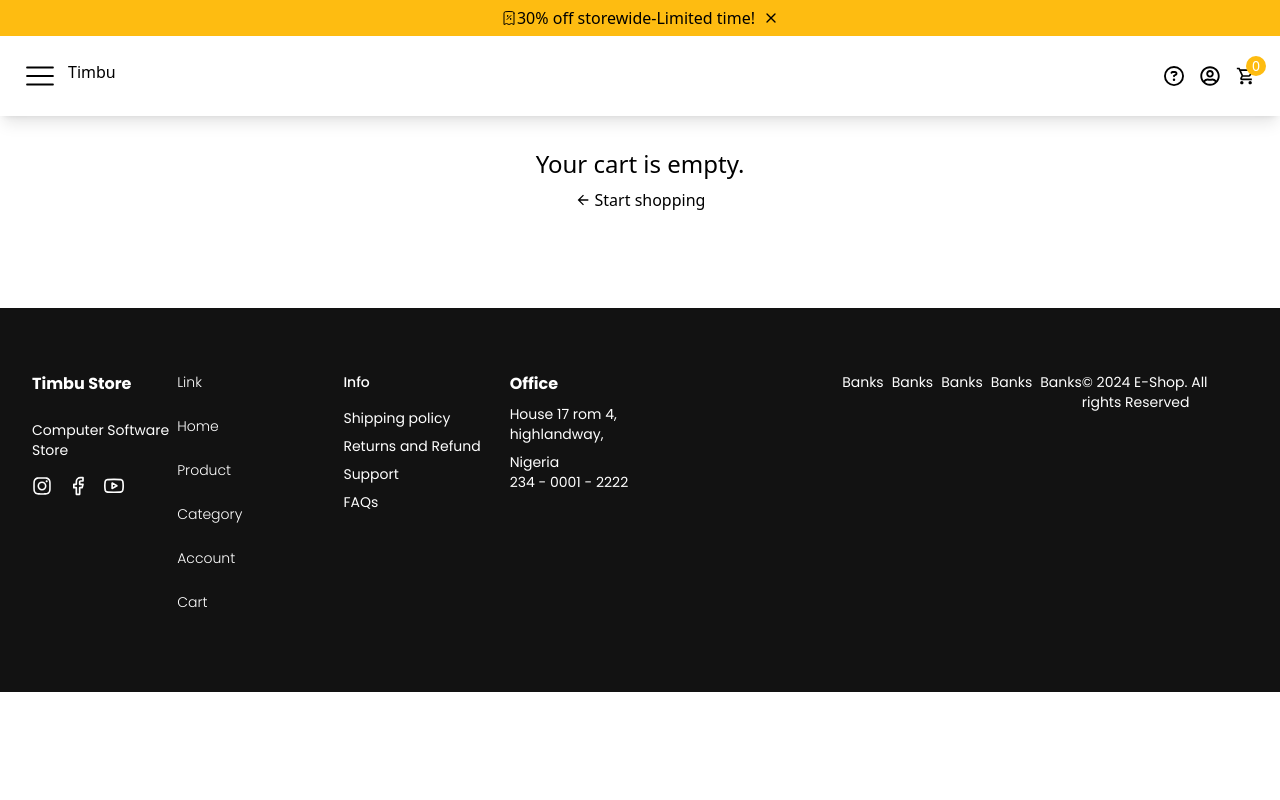
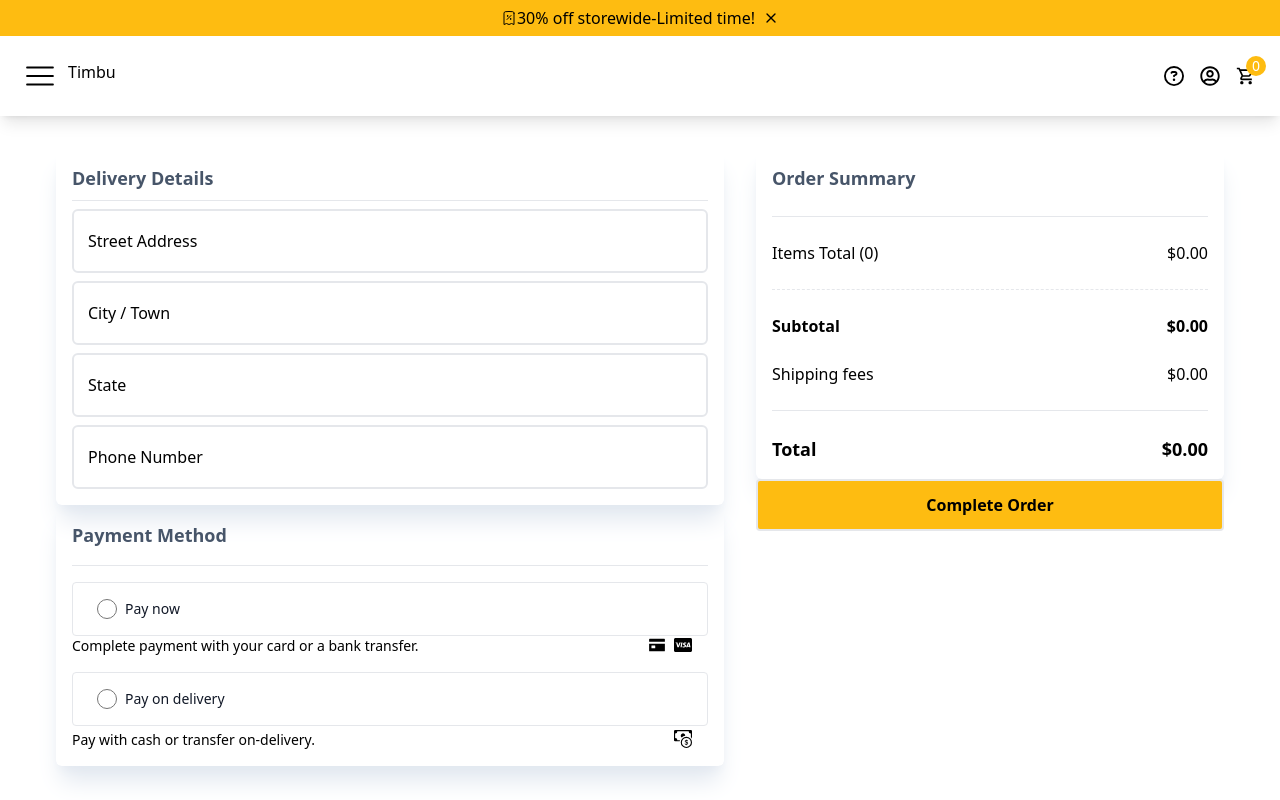
Before and after one commit to Victorvalour/hng11-stage2, a React (Vite) app: page /checkout in a window 1280 px wide. Shown: the top 800 px of the page. Built offline with nearby package versions, Linux system fonts and the light colour scheme.

Commit message:
Fixed checkout

```diff
--- a/src/components/CartClient.tsx
+++ b/src/components/CartClient.tsx
@@ -1,5 +1,3 @@
-"use client";
-
 import { useCart } from "../hooks/useCart";
 import { HiOutlineTicket } from "react-icons/hi2";
 import { MdArrowBack } from "react-icons/md";
--- a/src/components/CheckoutClient.tsx
+++ b/src/components/CheckoutClient.tsx
@@ -16,7 +16,7 @@ import { BsCashCoin } from "react-icons/bs";
 
 const CheckoutClient = () => {
   /* const [error, setError] = useState(false); */
-  const [loading, setLoading] = useState(true);
+  const [loading, setLoading] = useState(false);
   const { cartTotalQty, cartTotalAmount, cartProducts, handleClearCart } =
     useCart();
   const [isPaymentSuccessful, setIsPaymentSuccessful] = useState(false);
@@ -57,6 +57,7 @@ const CheckoutClient = () => {
         }, 2000);
       }, 5000);
     }
+  };
   /*
             .catch((error) => {
               setError(true);
@@ -216,6 +217,5 @@ const CheckoutClient = () => {
     </div>
   );
 };
-};
 
 export default CheckoutClient;
--- a/src/pages/Checkout.tsx
+++ b/src/pages/Checkout.tsx
@@ -1,4 +1,4 @@
-import CheckoutClient from "../components/CartClient";
+import CheckoutClient from "../components/CheckoutClient";
 
 const Checkout = () => {
   return (
```
Lines whose indentation alone changed are shown as unchanged.
